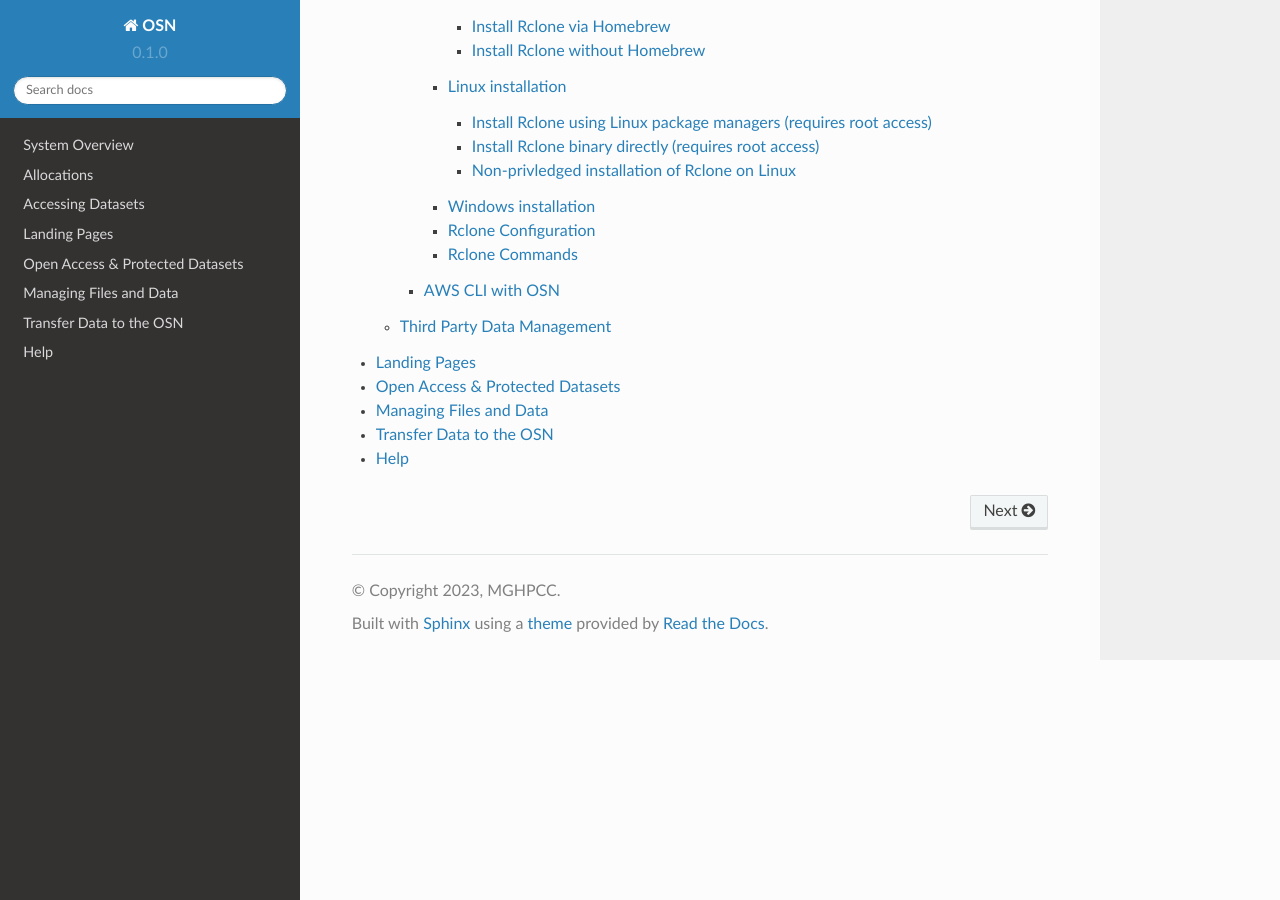
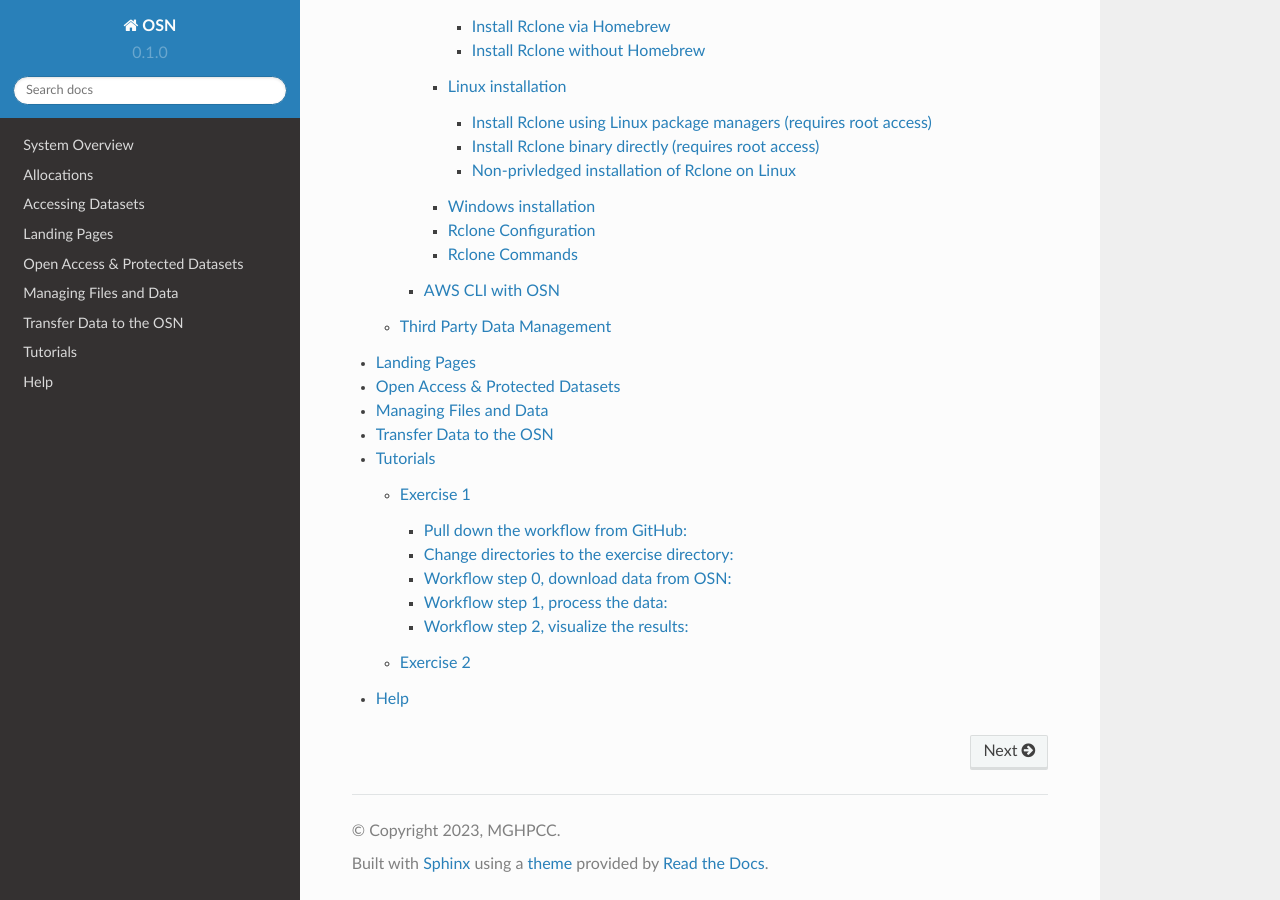
Before and after one commit to OpenStorageNetwork/rtd-osn, a Sphinx documentation site: the page built from docs/source/index.rst, in a window 1280 px wide and 900 px high, scrolled down 1022 px. Built offline with Sphinx 7.4.7 and the Read the Docs theme 2.0.0, drawn with Linux system fonts in a browser that asks for light colours; some of the changed lines change nothing that is shown.

Commit message:
skeleton for exercise 1 tutorial

```diff
--- a/docs/source/index.rst
+++ b/docs/source/index.rst
@@ -33,4 +33,5 @@
    data-sets
    managing-files
    transfer-data
+   tutorials
    help
--- /dev/null
+++ b/docs/source/tutorials.rst
@@ -0,0 +1,140 @@
+Tutorials
+=========
+
+These exercises are to demonstrate common workflows using OSN. You may use your Mac or Linux
+machine to complete these exerciese or use the binder-based Linux desktop linked below.
+
+
+
+.. image:: https://mybinder.org/badge_logo.svg
+ :target: https://mybinder.org/v2/gh/mghpcsim/osn-desktop.git/HEAD
+
+The above binder is based on Ubuntu 18.04 LTS and XFCE.
+
+Exercise 1
+----------
+
+To use your own machine for this exercise, you will need git, wget, and gnuplot.
+
+
+Pull down the workflow from GitHub:
+""""""""""""""""""""""""""""""""""
+::
+
+	$ git clone https://github.com/mghpcsim/osn-tutorial.git
+
+.. note::
+
+   If you are using the above binder, the Git repo has already been cloned
+
+Change directories to the exercise directory:
+""""""""""""""""""""""""""""""""""""""""""""
+
+::
+
+	$ cd osn-tutorial/exercise1
+
+
+Workflow step 0, download data from OSN:
+"""""""""""""""""""""""""""""""""""""""
+
+::
+
+	#!/bin/bash
+
+	CMD="wget https://mghp.osn.xsede.org/cis220170-bucket01/anscombe.txt"
+	echo ""
+	echo running $CMD
+	echo ""
+
+	$CMD >& /dev/null
+
+	ret=$?
+	if [ $ret -ne 0 ]; then
+        	echo "wget failed ... HALP "
+		echo ""
+	else
+        	echo "Data retrieved successfully"
+		echo ""
+	fi
+
+Execute the download data script:
+
+::
+
+	$ ./00-download-data.sh
+
+	running wget https://mghp.osn.xsede.org/cis220170-bucket01/anscombe.txt
+
+	Data retrieved successfully
+
+
+Workflow step 1, process the data:
+""""""""""""""""""""""""""""""""""
+
+::
+
+	#!/bin/bash
+
+	echo "running gnuplot using the anscombe.gnu script"
+	echo " $ gnuplot < anscombe.gnu"
+
+	gnuplot < anscombe.gnu
+	echo ""
+	ret=$?
+	if [ $ret -ne 0 ]; then
+        	echo "Data processing failed ... HALP "
+        	echo ""
+	else
+        	echo "Data processed successfully"
+        	echo ""
+	fi
+
+
+Run the process data script:
+
+::
+
+	$ ./01-process-data.sh
+	running gnuplot using the anscombe.gnu script
+ 	$ gnuplot < anscombe.gnu
+
+	Data processed successfully
+
+
+Workflow step 2, visualize the results:
+""""""""""""""""""""""""""""""""""""""
+
+::
+
+	#!/bin/bash
+
+	unameOut="$(uname -s)"
+	case "${unameOut}" in
+    	Linux*)     machine=Linux;;
+    	Darwin*)    machine=Mac;;
+    	CYGWIN*)    machine=Cygwin;;
+    	MINGW*)     machine=MinGw;;
+    	*)          machine="UNKNOWN:${unameOut}"
+	esac
+	#echo ${machine}
+
+	if [ $machine == Mac ]; then
+    	  open *.png
+	elif [ $machine == Linux ]; then
+  	  ristretto anscombe1.png
+	else
+  	  echo "I dont know you"
+	fi
+
+Finally, visualize the data:
+
+::
+
+	$ ./02-viz-data.sh
+
+
+
+
+Exercise 2
+----------
```
